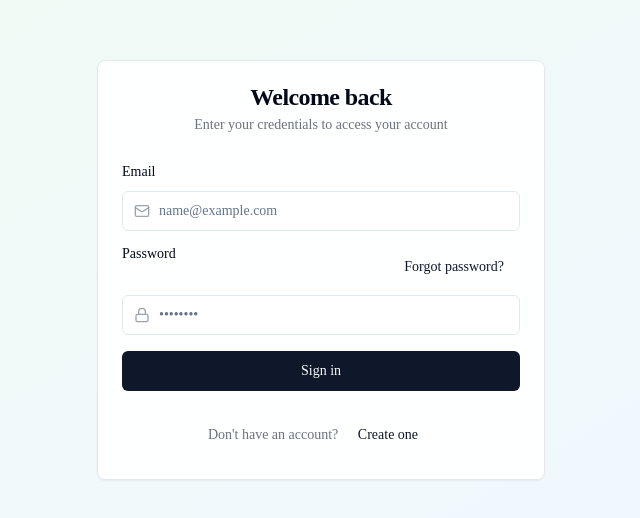
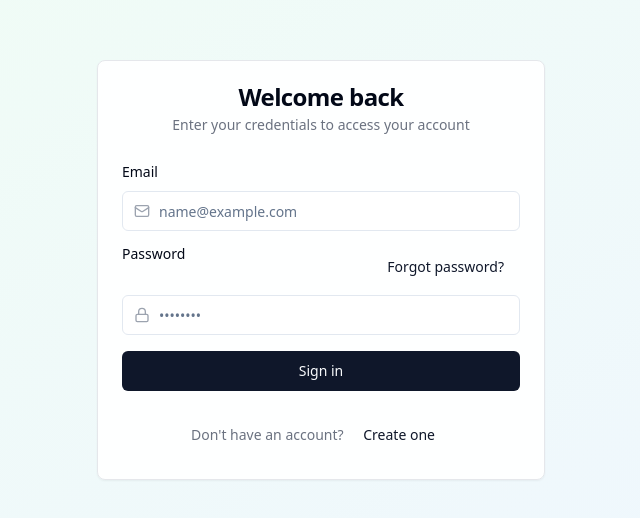
Before and after one commit to bguerschom/life-track, a React (Create React App) app: page / in a window 1280 px wide. Shown: the part 130-648 px from the top of the page, without its empty margins (319-959 px from the left). Built offline with nearby package versions, Linux system fonts and the light colour scheme.

Commit message:
Update tailwind.config.js

```diff
--- a/tailwind.config.js
+++ b/tailwind.config.js
@@ -1,22 +1,10 @@
 
-
-// tailwind.config.js
-const { fontFamily } = require("tailwindcss/defaultTheme");
 
 /** @type {import('tailwindcss').Config} */
 module.exports = {
   darkMode: ["class"],
-  content: [
-    './src/**/*.{js,jsx,ts,tsx}',
-  ],
+  content: ["./src/**/*.{js,jsx}"],
   theme: {
-    container: {
-      center: true,
-      padding: "2rem",
-      screens: {
-        "2xl": "1400px",
-      },
-    },
     extend: {
       colors: {
         border: "hsl(var(--border))",
@@ -54,28 +42,11 @@
         },
       },
       borderRadius: {
-        lg: `var(--radius)`,
-        md: `calc(var(--radius) - 2px)`,
+        lg: "var(--radius)",
+        md: "calc(var(--radius) - 2px)",
         sm: "calc(var(--radius) - 4px)",
-      },
-      fontFamily: {
-        sans: ["var(--font-sans)", ...fontFamily.sans],
-      },
-      keyframes: {
-        "accordion-down": {
-          from: { height: 0 },
-          to: { height: "var(--radix-accordion-content-height)" },
-        },
-        "accordion-up": {
-          from: { height: "var(--radix-accordion-content-height)" },
-          to: { height: 0 },
-        },
-      },
-      animation: {
-        "accordion-down": "accordion-down 0.2s ease-out",
-        "accordion-up": "accordion-up 0.2s ease-out",
       },
     },
   },
-  plugins: [require("tailwindcss-animate")],
+  plugins: [],
 }
```
